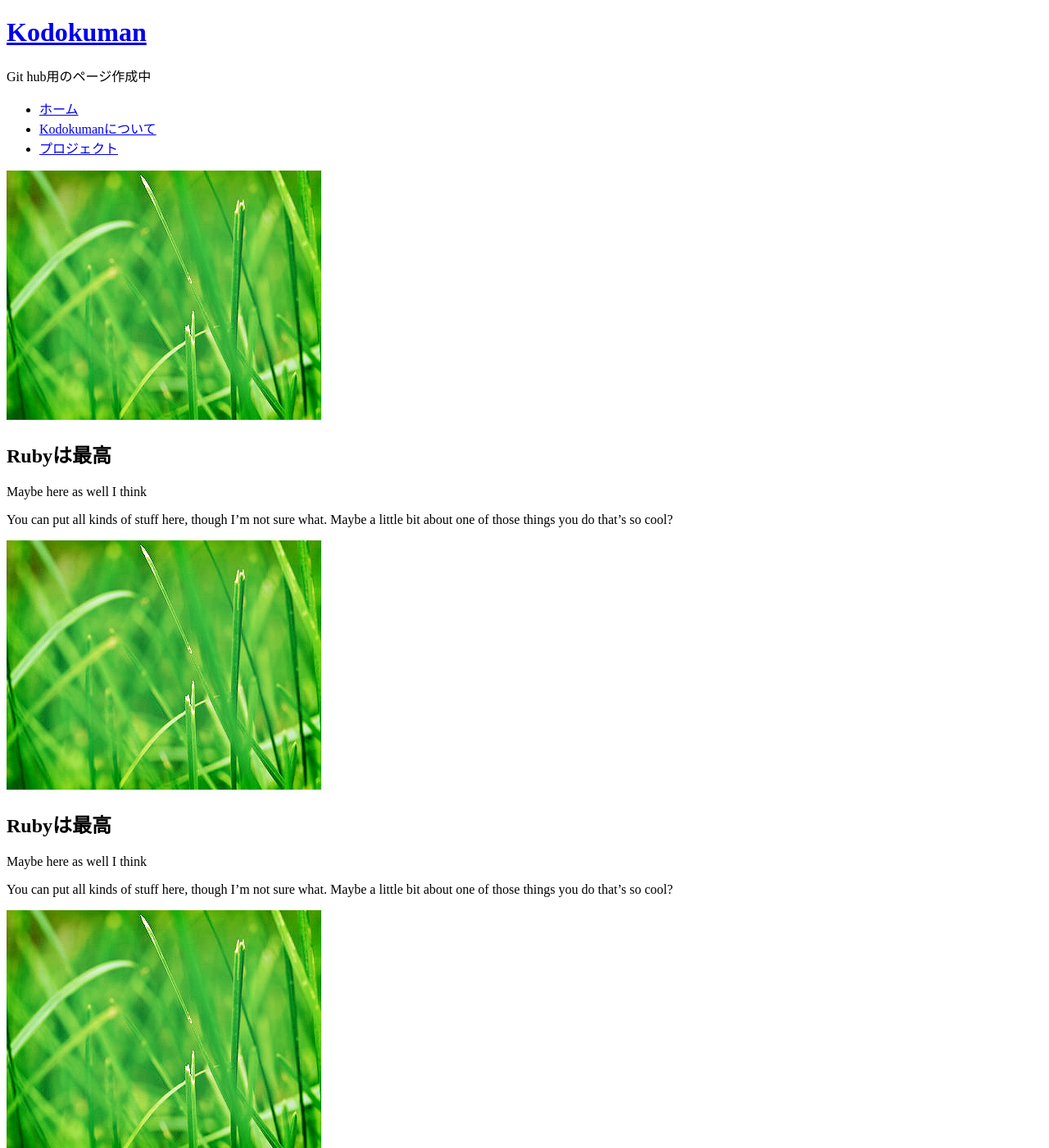
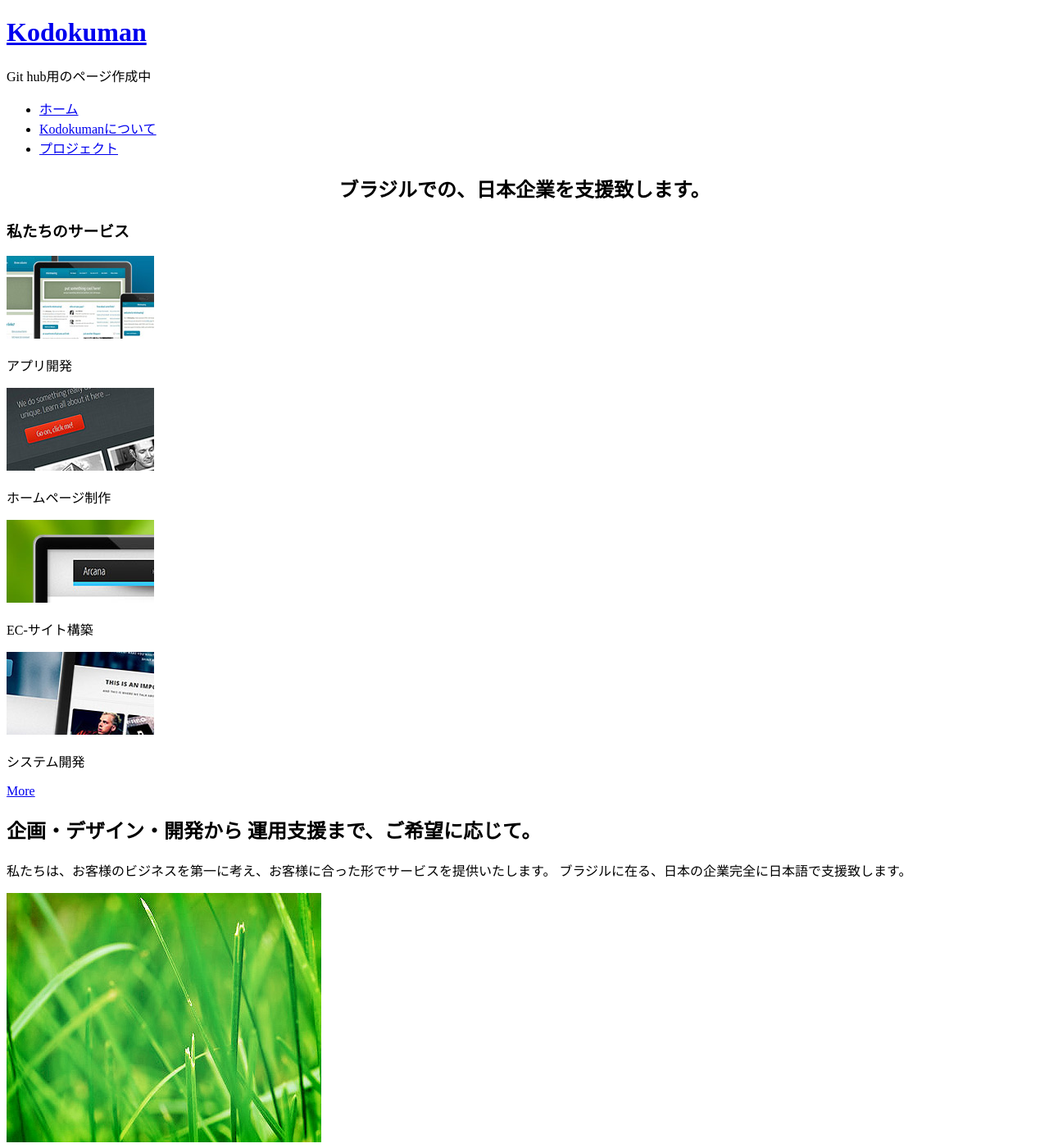
Before and after one commit to johna1203/johna1203.github.com, a Jekyll site: the page built from index.html, in a window 1280 px wide and 1400 px high. Shown: the whole window at 82% size. Built offline with Jekyll 4.4.1, drawn with Linux system fonts in a browser that asks for light colours.

```diff
--- /dev/null
+++ b/CNAME
@@ -0,0 +1 @@
+www.kodokuman.com
--- a/_layouts/default.html
+++ b/_layouts/default.html
@@ -10,13 +10,15 @@
 {% include header.html %}
 </div>
 
+<div id="main-wrapper">
+    {{ content }}
+</div>
+
 <div id="features-wrapper">
     {% include features.html %}
 </div>
 
-<div id="main-wrapper">
-{{ content }}
-</div>
+
 
 <div id="footer-wrapper">
 {% include footer.html %}
--- /dev/null
+++ b/index.html
@@ -0,0 +1,70 @@
+---
+layout: default
+title: Kodokuman
+---
+
+<div class="container">
+    <div class="row">
+        <div class="12u">
+            <section class="last" style="text-align: center;">
+                <h1>ブラジルでの、日本企業を支援致します。</h1s>
+            </section>
+        </div>
+    </div>
+    <div class="row">
+        <div class="4u">
+
+            <!-- Sidebar -->
+            <div id="sidebar">
+                <section class="widget-thumbnails">
+                    <h3>私たちのサービス</h3>
+
+                    <div class="grid persistent">
+                        <div class="row">
+                            <div class="6u">
+                                <a href="http://html5up.net/minimaxing/" class="image image-full x">
+                                    <img src="{{ ASSET_PATH }}/images/pic04.jpg" alt=""/>
+                                </a>
+                                <p>アプリ開発</p>
+                            </div>
+                            <div class="6u">
+                                <a href="http://html5up.net/halcyonic/" class="image image-full y">
+                                    <img src="{{ ASSET_PATH }}/images/pic05.jpg" alt=""/>
+                                </a>
+                                <p>ホームページ制作</p>
+                            </div>
+                        </div>
+                        <div class="row">
+                            <div class="6u">
+                                <a href="http://html5up.net/arcana/" class="image image-full x">
+                                    <img src="{{ ASSET_PATH }}/images/pic06.jpg" alt=""/>
+                                </a>
+                                <p>EC-サイト構築</p>
+                            </div>
+                            <div class="6u">
+                                <a href="http://html5up.net/zerofour/" class="image image-full y">
+                                    <img src="{{ ASSET_PATH }}/images/pic07.jpg" alt=""/>
+                                </a>
+                                <p>システム開発</p>
+                            </div>
+                        </div>
+                    </div>
+                    <a href="http://html5up.net/" class="button button-icon button-icon-paper">More</a>
+                </section>
+            </div>
+
+        </div>
+        <div class="8u">
+
+            <!-- Content -->
+            <div id="content">
+                <section class="last">
+                    <h2>企画・デザイン・開発から 運用支援まで、ご希望に応じて。</h2>
+                    <p>私たちは、お客様のビジネスを第一に考え、お客様に合った形でサービスを提供いたします。
+                    ブラジルに在る、日本の企業完全に日本語で支援致します。</p>
+                </section>
+            </div>
+
+        </div>
+    </div>
+</div>
```
Also changed, not shown: index.md (deleted, +0 -6 lines).
